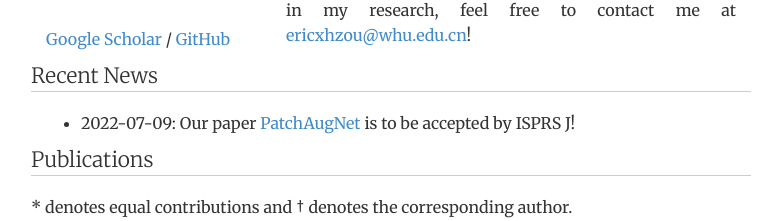
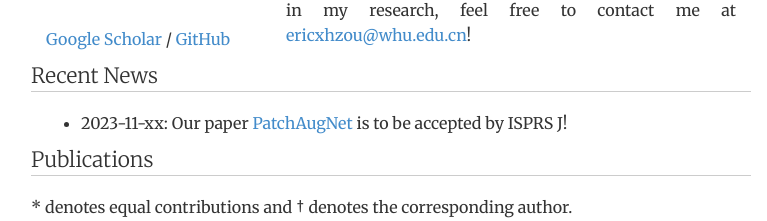
Before and after one commit to zouxianghong/zouxianghong.github.io, a Jekyll site: the page built from index.html, in a window 1280 px wide. Shown: the part 262-483 px from the top of the page, without its empty margins (249-1016 px from the left). Built offline with Jekyll 4.4.1, drawn with Linux system fonts in a browser that asks for light colours; grey boxes are pictures that could not be loaded.

Commit message:
Update index.html

```diff
--- a/index.html
+++ b/index.html
@@ -28,7 +28,7 @@ description:
 
 	<p class="lead" style="border-bottom:1px solid #CCC">Recent News</p>
 	<ul>
-		<li style = "margin:10px">2022-07-09: Our paper <a href="ADD URL HERE">PatchAugNet</a> is to be accepted by ISPRS J!</li>
+		<li style = "margin:10px">2023-11-xx: Our paper <a href="ADD URL HERE">PatchAugNet</a> is to be accepted by ISPRS J!</li>
 	</ul>
 
 	<p class="lead" style="border-bottom:1px solid #CCC">Publications</p>
```
